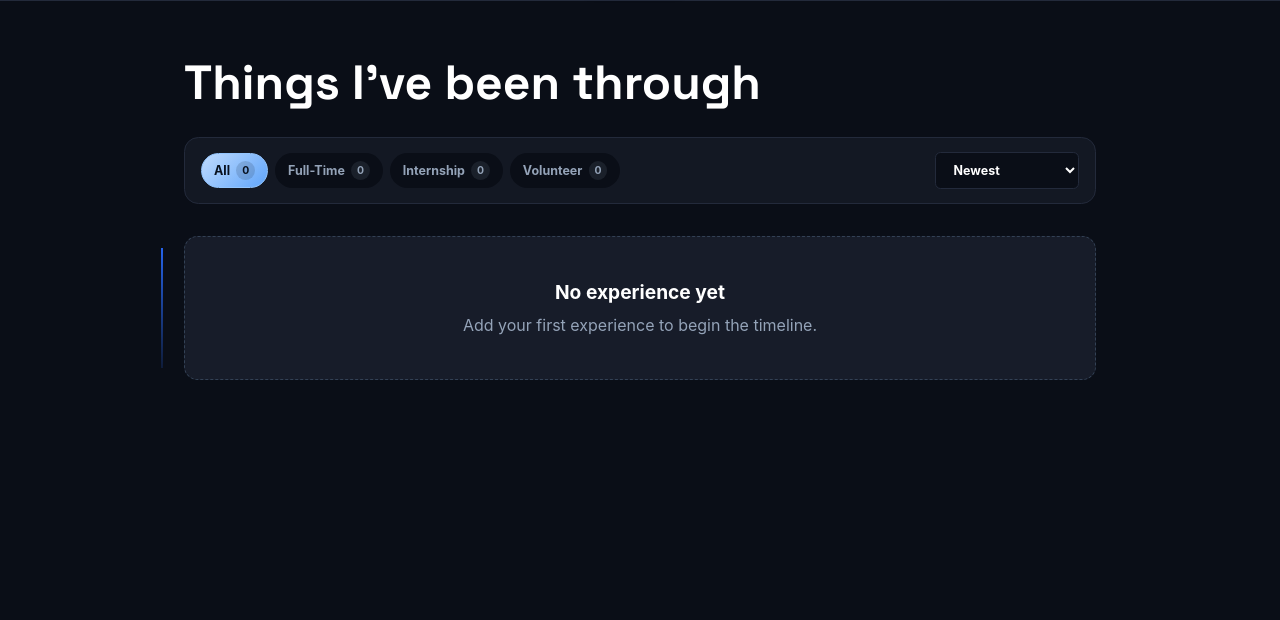
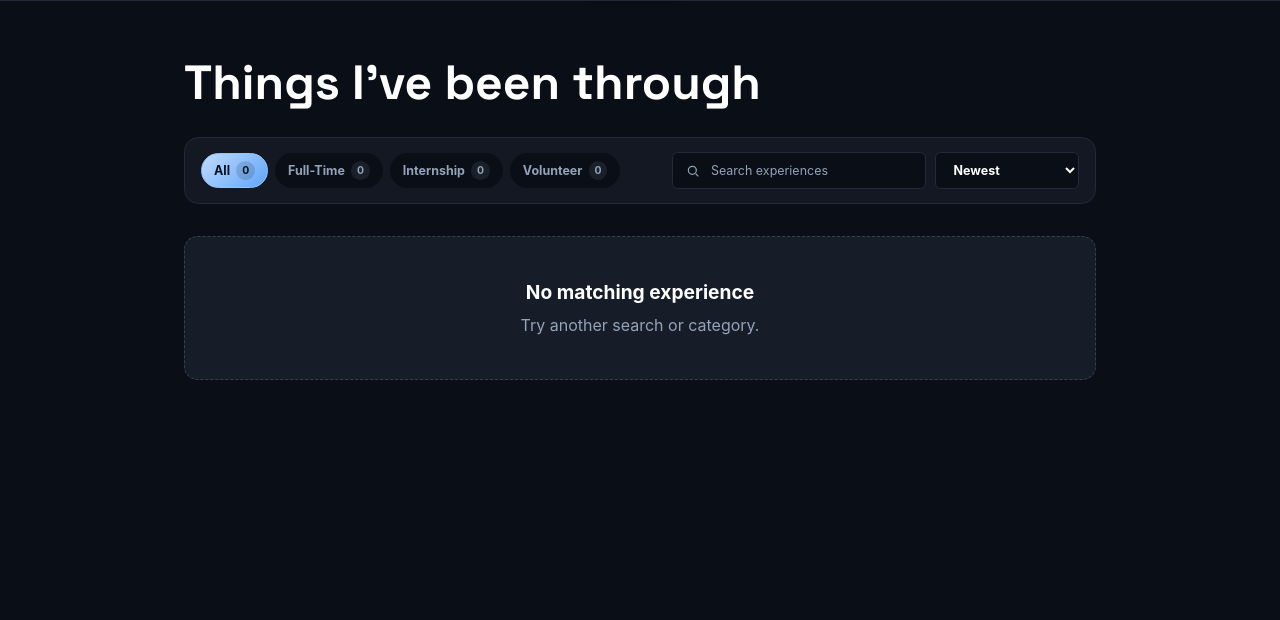
Before and after one commit to zalfredz/myportofolio, a Django app: page /experience/ in a window 1280 px wide. Shown: the part 76-696 px from the top of the page. Run offline with Django 5.2, Linux system fonts and the light colour scheme; data that the repository does not hold is empty.

Commit message:
feat: implementasi AJAX + Debouncing

```diff
--- a/main/views.py
+++ b/main/views.py
@@ -5,9 +5,8 @@ from django.contrib.auth import login, logout
 from django.contrib.auth.decorators import login_required
 from django.contrib.auth.forms import AuthenticationForm, UserCreationForm
 from django.core.exceptions import PermissionDenied
-from django.core import serializers
 from django.db.models import Q
-from django.http import HttpResponse, JsonResponse
+from django.http import JsonResponse
 from django.shortcuts import get_object_or_404, redirect, render
 from django.views.decorators.http import require_POST
 
@@ -85,13 +84,6 @@ def logout_user(request):
 
 
 def show_experience(request):
-    json_response = get_experiences_json(request, apply_filters=False)
-    experiences = serializers.deserialize(
-        "json",
-        json_response.content.decode("utf-8"),
-    )
-    experiences = [experience.object for experience in experiences]
-
     all_experiences = Experience.objects.all()
     category_options = [
         ("full-time", "Full-Time"),
@@ -109,7 +101,6 @@ def show_experience(request):
 
     context = {
         "name": "Alfredo Harsono",
-        "experience_list": experiences,
         "total_roles": all_experiences.count(),
         "category_filters": category_filters,
         "is_editor": is_editor(request.user),
@@ -117,11 +108,11 @@ def show_experience(request):
     return render(request, "experience.html", context)
 
 
-def get_experiences_json(request, apply_filters=True):
-    experiences = Experience.objects.all()
-    search_query = request.GET.get("q", "").strip() if apply_filters else ""
-    category = request.GET.get("category", "").strip() if apply_filters else ""
-    sort_order = request.GET.get("sort", "newest").strip() if apply_filters else "newest"
+def get_experiences_json(request):
+    experiences = Experience.objects.prefetch_related("starred_by").all()
+    search_query = request.GET.get("q", "").strip()
+    category = request.GET.get("category", "").strip()
+    sort_order = request.GET.get("sort", "newest").strip()
 
     allowed_categories = {choice[0] for choice in Experience.EXPERIENCE_CHOICES}
     if category in allowed_categories:
@@ -137,10 +128,40 @@ def get_experiences_json(request, apply_filters=True):
     else:
         experiences = experiences.order_by("-start_date")
 
-    experiences_json = serializers.serialize(
-        "json", experiences, use_natural_foreign_keys=True
-    )
-    return HttpResponse(experiences_json, content_type="application/json")
+    data = []
+    for experience in experiences:
+        starred_users = list(experience.starred_by.all())
+        data.append(
+            {
+                "pk": str(experience.id),
+                "fields": {
+                    "title": experience.title,
+                    "description": experience.description,
+                    "category": experience.category,
+                    "category_display": experience.get_category_display(),
+                    "thumbnail": experience.thumbnail,
+                    "start_date": (
+                        experience.start_date.isoformat()
+                        if experience.start_date
+                        else None
+                    ),
+                    "end_date": (
+                        experience.end_date.isoformat()
+                        if experience.end_date
+                        else None
+                    ),
+                    "is_ongoing": experience.is_ongoing,
+                    "star_count": len(starred_users),
+                    "is_starred": (
+                        request.user.is_authenticated
+                        and any(user.pk == request.user.pk for user in starred_users)
+                    ),
+                    "starred_by_names": [user.username for user in starred_users],
+                },
+            }
+        )
+
+    return JsonResponse(data, safe=False)
 
 
 @login_required(login_url="/login/")
--- a/static/css/style.css
+++ b/static/css/style.css
@@ -817,8 +817,53 @@ h1,
     background-color: rgba(8, 17, 31, 0.14);
 }
 
-.experience-sort-control {
+.experience-control-tools {
+    display: flex;
+    align-items: center;
+    flex: 1 1 23rem;
+    justify-content: flex-end;
+    gap: 0.55rem;
+}
+
+.experience-search {
+    display: flex;
+    align-items: center;
+    flex: 1 1 18rem;
+    min-height: 2.35rem;
+    max-width: 28rem;
+    padding: 0 0.75rem;
+    color: var(--muted);
+    background-color: var(--background);
+    border: 1px solid var(--line);
+    border-radius: var(--radius);
+}
+
+.experience-search:focus-within {
+    border-color: #475569;
+}
+
+.experience-search svg {
+    width: 1rem;
+    height: 1rem;
     flex: 0 0 auto;
+    fill: none;
+    stroke: currentColor;
+    stroke-width: 1.8;
+}
+
+.experience-search input {
+    width: 100%;
+    padding: 0.45rem 0.6rem;
+    color: var(--text);
+    background: transparent;
+    border: 0;
+    outline: 0;
+    font: inherit;
+    font-size: 0.78rem;
+}
+
+.experience-search input::placeholder {
+    color: var(--muted);
 }
 
 .experience-sort {
@@ -978,6 +1023,11 @@ h1,
     white-space: pre-line;
 }
 
+.timeline-content-body {
+    min-height: 0;
+    overflow: hidden;
+}
+
 .timeline-item[open]:not(.is-closing) .timeline-content {
     grid-template-rows: 1fr;
     padding: 0 1.25rem 1rem;
@@ -1023,9 +1073,16 @@ h1,
         flex-direction: column;
     }
 
-    .experience-sort-control,
+    .experience-control-tools,
+    .experience-search,
     .experience-sort select {
         width: 100%;
+        max-width: none;
+    }
+
+    .experience-control-tools {
+        align-items: stretch;
+        flex-direction: column;
     }
 }
 
--- a/static/js/experience-accordion.js
+++ b/static/js/experience-accordion.js
@@ -1,15 +1,19 @@
-document.querySelectorAll(".timeline-item").forEach((item) => {
-    const summary = item.querySelector(".timeline-summary");
+"use strict";
 
-    summary.addEventListener("click", (event) => {
+const accordionTimeline = document.getElementById("experience-timeline");
+
+if (accordionTimeline) {
+    accordionTimeline.addEventListener("click", (event) => {
+        const summary = event.target.closest(".timeline-summary");
+        if (!summary || !accordionTimeline.contains(summary)) return;
+
+        const item = summary.closest(".timeline-item");
         if (item.classList.contains("is-closing")) {
             event.preventDefault();
             return;
         }
 
-        if (!item.open) {
-            return;
-        }
+        if (!item.open) return;
 
         event.preventDefault();
         item.classList.add("is-closing");
@@ -19,4 +23,4 @@ document.querySelectorAll(".timeline-item").forEach((item) => {
             item.classList.remove("is-closing");
         }, 250);
     });
-});
+}
--- a/static/js/experience-filter.js
+++ b/static/js/experience-filter.js
@@ -1,41 +1,248 @@
-const experienceTimeline = document.querySelector(".experience-timeline");
+"use strict";
+
+const experienceTimeline = document.getElementById("experience-timeline");
 
 if (experienceTimeline) {
-    const items = Array.from(
-        experienceTimeline.querySelectorAll(".timeline-item")
-    );
+    const searchInput = document.getElementById("experience-search");
+    const sortSelect = document.getElementById("experience-sort");
     const categoryButtons = Array.from(
         document.querySelectorAll("[data-category-filter]")
     );
-    const sortSelect = document.querySelector("#experience-sort");
-    const emptyState = document.querySelector("#experience-filter-empty");
+    const loadingState = document.getElementById("experience-loading");
+    const errorState = document.getElementById("experience-error");
+    const emptyState = document.getElementById("experience-empty");
+    const placeholderId = "00000000-0000-0000-0000-000000000000";
+    const isAuthenticated = experienceTimeline.dataset.isAuthenticated === "true";
+    const canEdit = experienceTimeline.dataset.canEdit === "true";
+    const isSuperuser = experienceTimeline.dataset.isSuperuser === "true";
+    const debounceDelay = 300;
     let selectedCategory = "";
+    let debounceTimer;
+    let requestController;
 
-    const applyFilters = () => {
-        const sortOrder = sortSelect.value;
-        let visibleItems = 0;
+    const createElement = (tagName, className = "", text) => {
+        const element = document.createElement(tagName);
+        if (className) element.className = className;
+        if (text !== undefined) element.textContent = text;
+        return element;
+    };
 
-        items
-            .sort((first, second) => {
-                const comparison = first.dataset.start.localeCompare(
-                    second.dataset.start
-                );
-                return sortOrder === "oldest" ? comparison : -comparison;
-            })
-            .forEach((item) => {
-                const isVisible =
-                    !selectedCategory || item.dataset.category === selectedCategory;
+    const createSvg = (paths) => {
+        const namespace = "http://www.w3.org/2000/svg";
+        const svg = document.createElementNS(namespace, "svg");
+        svg.setAttribute("viewBox", "0 0 24 24");
+        svg.setAttribute("aria-hidden", "true");
+        paths.forEach((pathData) => {
+            const path = document.createElementNS(namespace, "path");
+            path.setAttribute("d", pathData);
+            svg.appendChild(path);
+        });
+        return svg;
+    };
 
-                item.hidden = !isVisible;
-                if (isVisible) visibleItems += 1;
-                experienceTimeline.appendChild(item);
+    const buildUrl = (template, experienceId) => {
+        return template.replace(placeholderId, experienceId);
+    };
+
+    const createCsrfInput = () => {
+        const input = document.createElement("input");
+        input.type = "hidden";
+        input.name = "csrfmiddlewaretoken";
+        input.value = experienceTimeline.dataset.csrfToken;
+        return input;
+    };
+
+    const formatMonthYear = (dateValue) => {
+        if (!dateValue) return "Date unavailable";
+        const [year, month] = dateValue.split("-").map(Number);
+        return new Intl.DateTimeFormat("en", {
+            month: "short",
+            year: "numeric",
+            timeZone: "UTC",
+        }).format(new Date(Date.UTC(year, month - 1, 1)));
+    };
+
+    const displayPageSection = (activeSection) => {
+        const sections = {
+            loading: loadingState,
+            error: errorState,
+            empty: emptyState,
+            timeline: experienceTimeline,
+        };
+        Object.entries(sections).forEach(([name, element]) => {
+            element.classList.toggle("hide", name !== activeSection);
+        });
+    };
+
+    const createStarControl = (experience, experienceId) => {
+        const form = createElement("form", "experience-star-form");
+        form.method = "post";
+        form.action = buildUrl(experienceTimeline.dataset.starUrl, experienceId);
+
+        if (isAuthenticated) {
+            form.appendChild(createCsrfInput());
+        } else {
+            form.addEventListener("submit", (event) => {
+                event.preventDefault();
+                const next = encodeURIComponent(window.location.pathname);
+                window.location.href = `${experienceTimeline.dataset.loginUrl}?next=${next}`;
             });
+        }
 
-        if (emptyState) {
-            emptyState.hidden = visibleItems !== 0;
-            experienceTimeline.appendChild(emptyState);
+        const button = createElement(
+            "button",
+            `experience-action experience-action--star${
+                experience.is_starred ? " is-starred" : ""
+            }`
+        );
+        button.type = "submit";
+        button.title = experience.star_count
+            ? `Starred by ${experience.starred_by_names.join(", ")}`
+            : "Be the first to star this experience";
+        const icon = createElement("span", "", "★");
+        icon.setAttribute("aria-hidden", "true");
+        button.append(
+            icon,
+            document.createTextNode(experience.is_starred ? " Unstar " : " Star "),
+            createElement("span", "experience-star-count", experience.star_count)
+        );
+        form.appendChild(button);
+        return form;
+    };
+
+    const createEditControl = (experience, experienceId) => {
+        const link = createElement(
+            "a",
+            "experience-action experience-action--edit"
+        );
+        link.href = buildUrl(experienceTimeline.dataset.editUrl, experienceId);
+        link.setAttribute("aria-label", `Edit ${experience.title}`);
+        link.append(
+            createSvg([
+                "M4 20h4l10.5-10.5a2.8 2.8 0 0 0-4-4L4 16v4Z",
+                "m13.5 6.5 4 4",
+            ]),
+            createElement("span", "", "Edit Experience")
+        );
+        return link;
+    };
+
+    const createDeleteControl = (experience, experienceId) => {
+        const form = createElement("form");
+        form.method = "post";
+        form.action = buildUrl(experienceTimeline.dataset.deleteUrl, experienceId);
+        form.appendChild(createCsrfInput());
+        form.addEventListener("submit", (event) => {
+            if (!window.confirm(`Delete ${experience.title}?`)) event.preventDefault();
+        });
+
+        const button = createElement(
+            "button",
+            "experience-action experience-action--delete"
+        );
+        button.type = "submit";
+        button.setAttribute("aria-label", `Delete ${experience.title}`);
+        button.append(
+            createSvg([
+                "M4 7h16",
+                "M9 7V4h6v3",
+                "m6 7 1 13h10l1-13",
+                "M10 11v5M14 11v5",
+            ]),
+            createElement("span", "", "Delete Experience")
+        );
+        form.appendChild(button);
+        return form;
+    };
+
+    const buildExperienceElement = (item) => {
+        const experience = item.fields;
+        const details = createElement("details", "timeline-item");
+        const summary = createElement("summary", "timeline-summary");
+        const badges = createElement("div", "timeline-badges");
+        badges.append(
+            createElement("span", "timeline-category", experience.category_display),
+            createElement(
+                "span",
+                `timeline-status${experience.is_ongoing ? " is-current" : ""}`,
+                experience.is_ongoing ? "Current" : "Completed"
+            )
+        );
+
+        const periodEnd = experience.is_ongoing
+            ? "Present"
+            : formatMonthYear(experience.end_date);
+        summary.append(
+            badges,
+            createElement("span", "timeline-title", experience.title),
+            createElement(
+                "span",
+                "timeline-period",
+                `${formatMonthYear(experience.start_date)} – ${periodEnd}`
+            )
+        );
+
+        const content = createElement("div", "timeline-content");
+        const contentBody = createElement("div", "timeline-content-body");
+        contentBody.appendChild(
+            createElement("div", "timeline-description", experience.description)
+        );
+
+        const actions = createElement("div", "timeline-actions");
+        actions.appendChild(createStarControl(experience, item.pk));
+        if (canEdit) actions.appendChild(createEditControl(experience, item.pk));
+        if (isSuperuser) {
+            actions.appendChild(createDeleteControl(experience, item.pk));
+        }
+        contentBody.appendChild(actions);
+        content.appendChild(contentBody);
+        details.append(summary, content);
+        return details;
+    };
+
+    const fetchExperiences = async () => {
+        if (requestController) requestController.abort();
+        requestController = new AbortController();
+        displayPageSection("loading");
+
+        const url = new URL(
+            experienceTimeline.dataset.experiencesEndpoint,
+            window.location.origin
+        );
+        const searchQuery = searchInput.value.trim();
+        if (searchQuery) url.searchParams.set("q", searchQuery);
+        if (selectedCategory) url.searchParams.set("category", selectedCategory);
+        url.searchParams.set("sort", sortSelect.value);
+
+        try {
+            const response = await fetch(url, {
+                headers: { Accept: "application/json" },
+                signal: requestController.signal,
+            });
+            if (!response.ok) throw new Error(`HTTP ${response.status}`);
+
+            const experiences = await response.json();
+            experienceTimeline.replaceChildren();
+            if (!experiences.length) {
+                displayPageSection("empty");
+                return;
+            }
+
+            experiences.forEach((experience) => {
+                experienceTimeline.appendChild(buildExperienceElement(experience));
+            });
+            displayPageSection("timeline");
+        } catch (error) {
+            if (error.name === "AbortError") return;
+            console.error("Unable to load experiences:", error);
+            displayPageSection("error");
         }
     };
+
+    searchInput.addEventListener("input", () => {
+        clearTimeout(debounceTimer);
+        debounceTimer = setTimeout(fetchExperiences, debounceDelay);
+    });
 
     categoryButtons.forEach((button) => {
         button.addEventListener("click", () => {
@@ -43,9 +250,10 @@ if (experienceTimeline) {
             categoryButtons.forEach((item) => {
                 item.classList.toggle("is-active", item === button);
             });
-            applyFilters();
+            fetchExperiences();
         });
     });
 
-    sortSelect.addEventListener("change", applyFilters);
+    sortSelect.addEventListener("change", fetchExperiences);
+    fetchExperiences();
 }
--- a/templates/experience.html
+++ b/templates/experience.html
@@ -1,4 +1,5 @@
 {% extends "base.html" %}
+{% load static %}
 
 {% block meta %}
     <title>Experience - {{ name }}</title>
@@ -39,7 +40,17 @@
                         {% endfor %}
                     </div>
 
-                    <div class="experience-sort-control">
+                    <div class="experience-control-tools">
+                        <label class="experience-search" for="experience-search">
+                            <svg viewBox="0 0 24 24" aria-hidden="true">
+                                <circle cx="11" cy="11" r="6"></circle>
+                                <path d="m16 16 4 4"></path>
+                            </svg>
+                            <input type="search"
+                                   id="experience-search"
+                                   placeholder="Search experiences"
+                                   autocomplete="off">
+                        </label>
                         <label class="experience-sort">
                             <select name="sort" id="experience-sort" aria-label="Sort experience">
                                 <option value="newest">Newest</option>
@@ -49,69 +60,34 @@
                     </div>
                 </div>
 
-                <div class="experience-timeline">
-                    {% for experience in experience_list %}
-                        <details class="timeline-item"
-                                 data-category="{{ experience.category }}"
-                                 data-start="{{ experience.start_date|date:'Y-m-d' }}">
-                            <summary class="timeline-summary">
-                                <div class="timeline-badges">
-                                    <span class="timeline-category">{{ experience.get_category_display }}</span>
-                                    <span class="timeline-status {% if experience.is_ongoing %}is-current{% endif %}">
-                                        {% if experience.is_ongoing %}Current{% else %}Completed{% endif %}
-                                    </span>
-                                </div>
-                                <span class="timeline-title">{{ experience.title }}</span>
-                                <span class="timeline-period">
-                                    {{ experience.start_date|date:"M Y" }} &ndash;
-                                    {% if experience.is_ongoing %}
-                                        Present
-                                    {% else %}
-                                        {{ experience.end_date|date:"M Y" }}
-                                    {% endif %}
-                                </span>
-                            </summary>
-                            <div class="timeline-content">
-                                <div class="timeline-description">
-                                    {{ experience.description }}
-                                </div>
-                                <div class="timeline-actions">
-                                    {% include "components/experience_star.html" with experience=experience %}
-                                    {% if user.is_superuser or is_editor %}
-                                    <a href="{% url 'main:update_experience' experience.id %}"
-                                       class="experience-action experience-action--edit">
-                                        <svg viewBox="0 0 24 24" aria-hidden="true">
-                                            <path d="M4 20h4l10.5-10.5a2.8 2.8 0 0 0-4-4L4 16v4Z"></path>
-                                            <path d="m13.5 6.5 4 4"></path>
-                                        </svg>
-                                        <span>Edit Experience</span>
-                                    </a>
-                                    {% endif %}
-                                    {% if user.is_superuser %}
-                                    {% include "components/experience_delete_modal.html" with experience=experience %}
-                                    {% endif %}
-                                </div>
-                            </div>
-                        </details>
-                    {% empty %}
-                        <div class="experience-empty">
-                            <h2>No experience yet</h2>
-                            <p>Add your first experience to begin the timeline.</p>
-                        </div>
-                    {% endfor %}
-                    {% if experience_list %}
-                        <div class="experience-empty" id="experience-filter-empty" hidden>
-                            <h2>No matching experience</h2>
-                            <p>Try another category.</p>
-                        </div>
-                    {% endif %}
+                <div id="experience-loading" class="experience-empty">
+                    <p>Loading experiences...</p>
                 </div>
+                <div id="experience-error" class="experience-empty hide" role="alert">
+                    <h2>Unable to load experiences</h2>
+                    <p>Please try again.</p>
+                </div>
+                <div id="experience-empty" class="experience-empty hide">
+                    <h2>No matching experience</h2>
+                    <p>Try another search or category.</p>
+                </div>
+                <div id="experience-timeline"
+                     class="experience-timeline hide"
+                     data-experiences-endpoint="{% url 'main:get_experiences_json' %}"
+                     data-star-url="{% url 'main:toggle_experience_star' '00000000-0000-0000-0000-000000000000' %}"
+                     data-edit-url="{% url 'main:update_experience' '00000000-0000-0000-0000-000000000000' %}"
+                     data-delete-url="{% url 'main:delete_experience' '00000000-0000-0000-0000-000000000000' %}"
+                     data-login-url="{% url 'main:login' %}"
+                     data-csrf-token="{{ csrf_token }}"
+                     data-is-authenticated="{{ user.is_authenticated|yesno:'true,false' }}"
+                     data-can-edit="{% if user.is_superuser or is_editor %}true{% else %}false{% endif %}"
+                     data-is-superuser="{{ user.is_superuser|yesno:'true,false' }}"></div>
             </div>
         </section>
     </main>
 {% endblock content %}
 
 {% block extra_js %}
-    <script src="/static/js/experience-accordion.js?v=20260909-1"></script>
-    <script src="/static/js/experience-filter.js?v=20260919-2"></script>
+    <script src="{% static 'js/experience-accordion.js' %}?v=20260929-1"></script>
+    <script src="{% static 'js/experience-filter.js' %}?v=20260929-1"></script>
 {% endblock extra_js %}
```
Also changed, not shown: main/tests.py (+22 -10 lines).
